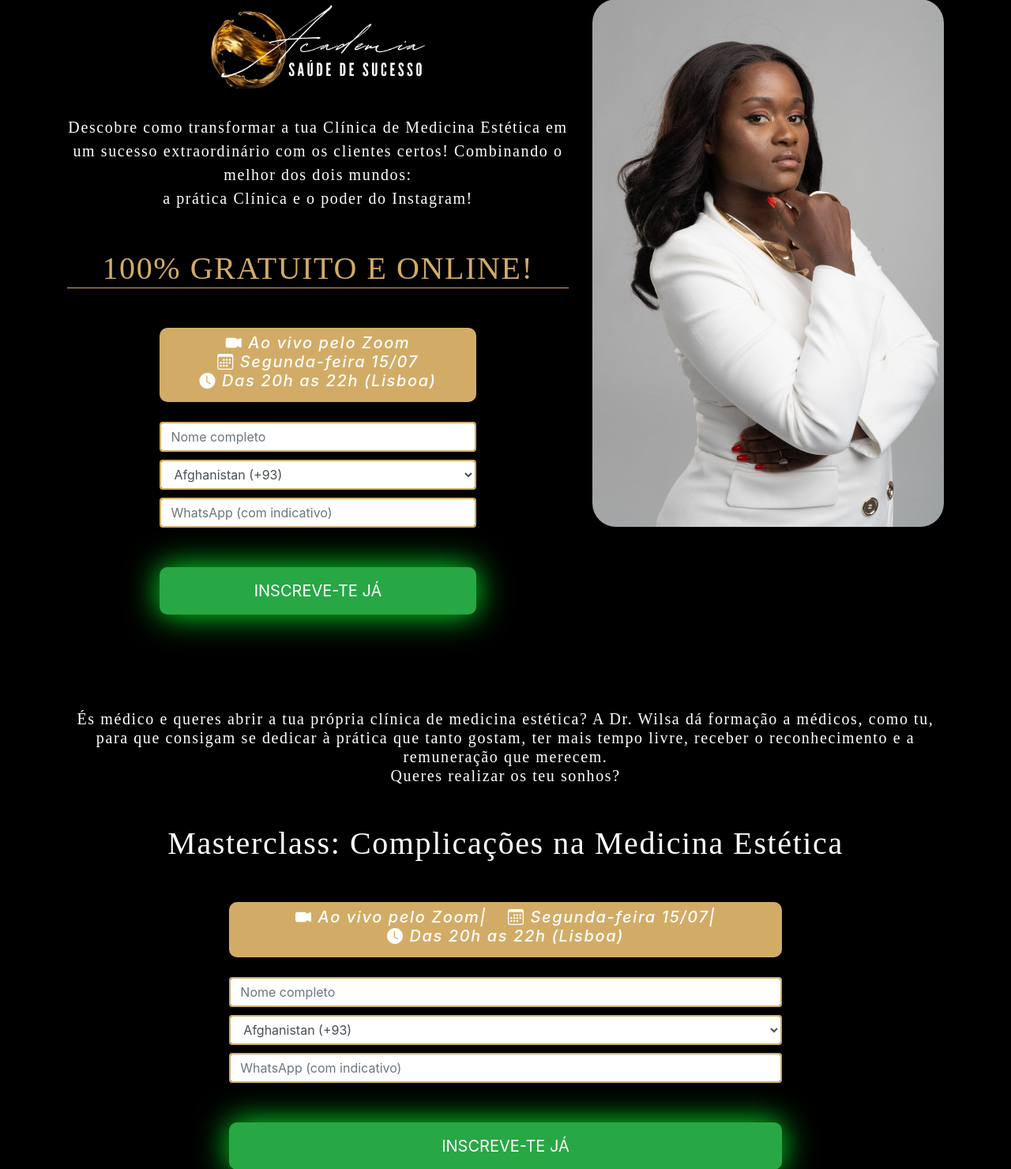
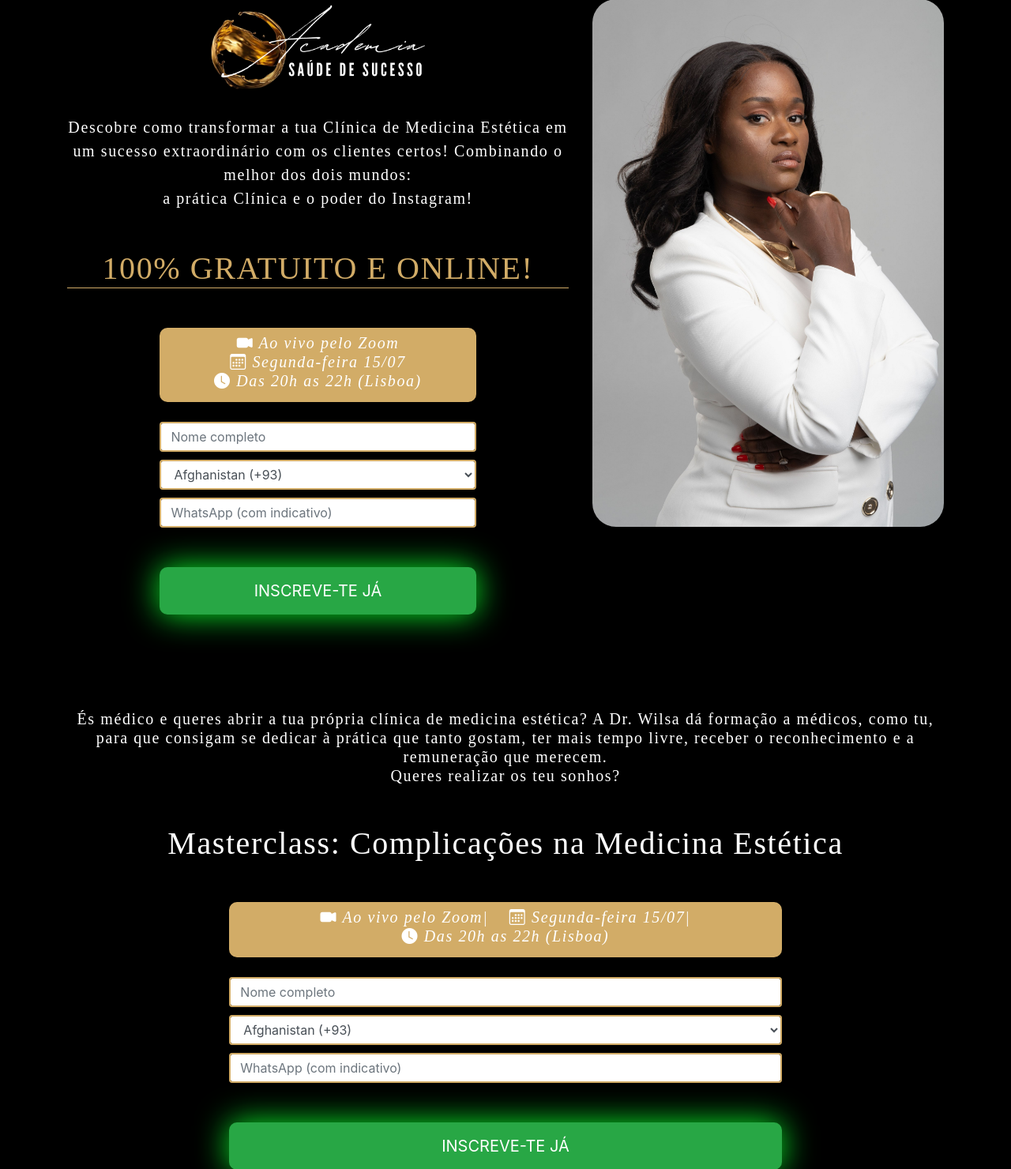
Before and after one commit to SPAWNKID19XX/SC, a Flask app: page / in a window 1280 px wide. Shown: the part 197-1677 px from the top of the page at 79% size. Run offline with Flask 3, Linux system fonts and the light colour scheme; some libraries are stand-ins or nearby versions.

Commit message:
[UPDATE] header font

```diff
--- a/static/style/main.css
+++ b/static/style/main.css
@@ -52,6 +52,7 @@ img {
   margin: 25px auto;
   padding: 7px;
   background: #d2ac67;
+  font-family: "Cardo", serif;
 }
 
 i {
```
